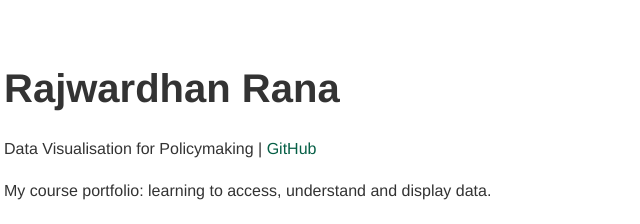
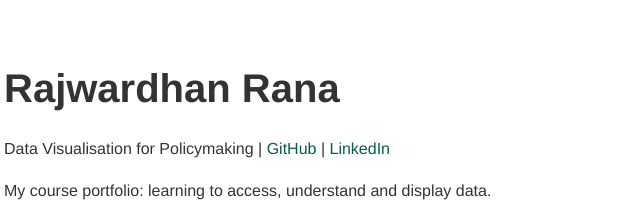
Before and after one commit to RajwardhanRana/RajwardhanRana.github.io, a plain HTML site: page index.html in a window 1280 px wide. Shown: the top 224 px of the page, 256-896 px from the left. Drawn offline with Linux system fonts and the light colour scheme; a script that the page names is missing.

Commit message:
Add LinkedIn link to portfolio header

```diff
--- a/index.html
+++ b/index.html
@@ -12,7 +12,7 @@
 <body>
   <header>
     <h1 class="big">Rajwardhan Rana</h1>
-    <p>Data Visualisation for Policymaking | <a href="https://github.com/RajwardhanRana">GitHub</a></p>
+    <p>Data Visualisation for Policymaking | <a href="https://github.com/RajwardhanRana">GitHub</a> | <a href="https://www.linkedin.com/in/rajwardhan-rana">LinkedIn</a></p>
     <p>My course portfolio: learning to access, understand and display data.</p>
   </header>
   <main>
```
